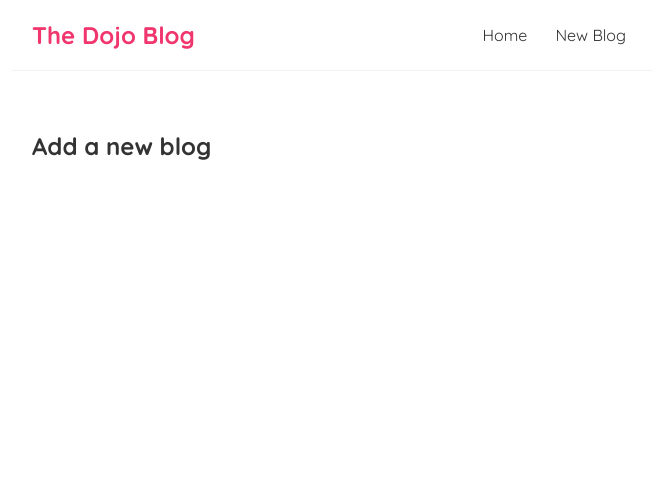
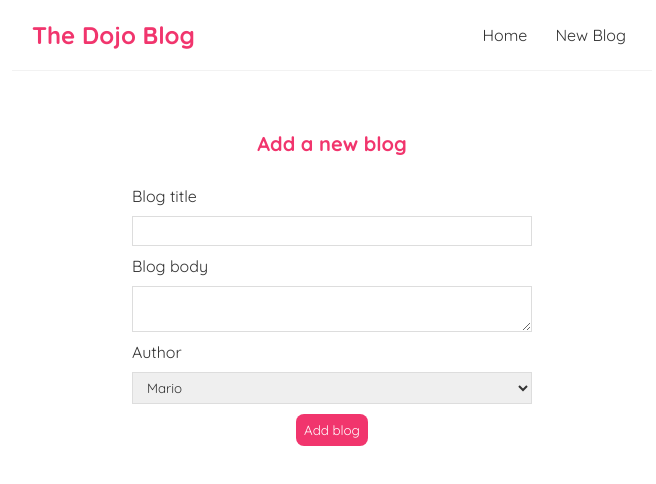
Before and after one commit to Amarfio/bojo-blog, a React (Create React App) app: page /create in a window 1280 px wide. Shown: the top 484 px of the page, without its empty margins (308-964 px from the left). Built offline with nearby package versions, Linux system fonts and the light colour scheme.

Commit message:
updated using lesson 24 to 29 of net ninja full react tutorial

```diff
--- a/src/App.js
+++ b/src/App.js
@@ -2,6 +2,7 @@
 import Home from './Home';
 import {BrowserRouter as Router, Route, Switch } from 'react-router-dom';
 import Create from './Create';
+import BlogDetails from './BlogDetails';
 function App() {
 
   return (
@@ -16,6 +17,9 @@
           <Route path="/create">
             <Create/>
           </Route>
+          <Route path="/blogs/:id">
+            <BlogDetails />
+          </Route>
         </Switch>
         </div>
       </div>
--- /dev/null
+++ b/src/BlogDetails.js
@@ -0,0 +1,23 @@
+import { useParams } from "react-router-dom";
+import useFetch from "./useFetch";
+
+const BlogDetails = () => {
+    const { id } = useParams();
+    const {data:blog, isPending, error} = useFetch('http://localhost:8000/blogs/'+id);
+    return (
+        <div className="blog-details">
+           {isPending && <div>Loading...</div>}
+           {error && <div>{ error }</div>}
+           {blog && (
+            <article>
+                <h2>{ blog.title }</h2>
+                <p>Written by { blog.author }</p>
+                <div>{ blog.body }</div>
+            </article>
+
+           )}
+        </div>
+     );
+}
+
+export default BlogDetails;
--- a/src/BlogList.js
+++ b/src/BlogList.js
@@ -1,3 +1,5 @@
+import { Link } from "react-router-dom";
+
 const BlogList = (props) => {
 
     const blogs =  props.blogs;
@@ -9,8 +11,10 @@
             <h2>{ title }</h2>
             {blogs.map((blog)=>(
                 <div className="blog-preview" key={blog.id}>
-                    <h2>{blog.title}</h2>
-                    <p>Written by {blog.author}</p>
+                    <Link to={`/blogs/${blog.id}`}>
+                        <h2>{blog.title}</h2>
+                        <p>Written by {blog.author}</p>
+                    </Link>
                     {/* <button onClick={() => handleDelete(blog.id)}> delete blog</button> */}
                 </div>
             ))}
--- a/src/Create.js
+++ b/src/Create.js
@@ -1,7 +1,48 @@
+import { useState } from "react";
+
 const Create = () => {
+
+    // code to get form values
+    const [title , setTitle] = useState('');
+    const [body, setBody] = useState('');
+    const [author, setAuthor] = useState('mario');
+
+    const handleSubmit = (e)=> {
+        e.preventDefault();
+
+        const blog = {title, body, author};
+        console.log(blog);
+    }
     return (
+
     <div className="create">
         <h2>Add a new blog</h2>
+            <form onSubmit={handleSubmit}>
+                <label>Blog title</label>
+                <input
+                type="text"
+                required
+                value={title}
+                onChange={(e)=>setTitle(e.target.value)}
+                />
+                <label>Blog body</label>
+                <textarea
+                required
+                value={body}
+                onChange = {(e)=>setBody(e.target.value)}
+                ></textarea>
+                <label>Author</label>
+                <select
+                value={author}
+                onChange = {(e)=>setAuthor(e.target.value)}
+                >
+                    <option>select author </option>
+                    <option value="mario">Mario</option>
+                    <option value="yoshi">Yoshi</option>
+                </select>
+
+                <button type="submit">Add blog</button>
+            </form>
     </div>
     );
 }
--- a/src/index.css
+++ b/src/index.css
@@ -50,3 +50,62 @@
   color: #f1356d;
   margin-bottom: 8px;
 }
+.blog-preview a{
+  text-decoration: none;
+}
+
+/* blog details page*/
+.blog-details h2 {
+  font-size: 20px;
+  color: #f1356d;
+  margin-bottom: 10px;
+}
+
+.blog-details div {
+  margin: 20px 0;
+}
+
+.blog-details button {
+  background: #f1356d;
+  color: #fff;
+  border: 0;
+  padding: 8px;
+  border-radius: 8px;
+  cursor: pointer;
+}
+
+/*create new blog form*/
+.create{
+  max-width: 400px;
+  margin: 0 auto;
+  text-align: center;
+}
+
+.create label {
+  text-align: left;
+  display: block;
+}
+
+.create h2 {
+  font-size: 20px;
+  color: #f1356d;
+  margin-bottom: 30px;
+}
+
+.create input, .create textarea, .create select {
+  width: 100%;
+  padding: 6px 10px;
+  margin: 10px 0;
+  border: 1px solid #ddd;
+  box-sizing: border-box;
+  display: block;
+}
+
+.create button {
+  background: #f1356d;
+  color: #fff;
+  border: 0;
+  padding: 8px;
+  border-radius: 8px;
+  cursor: pointer;
+}
```
